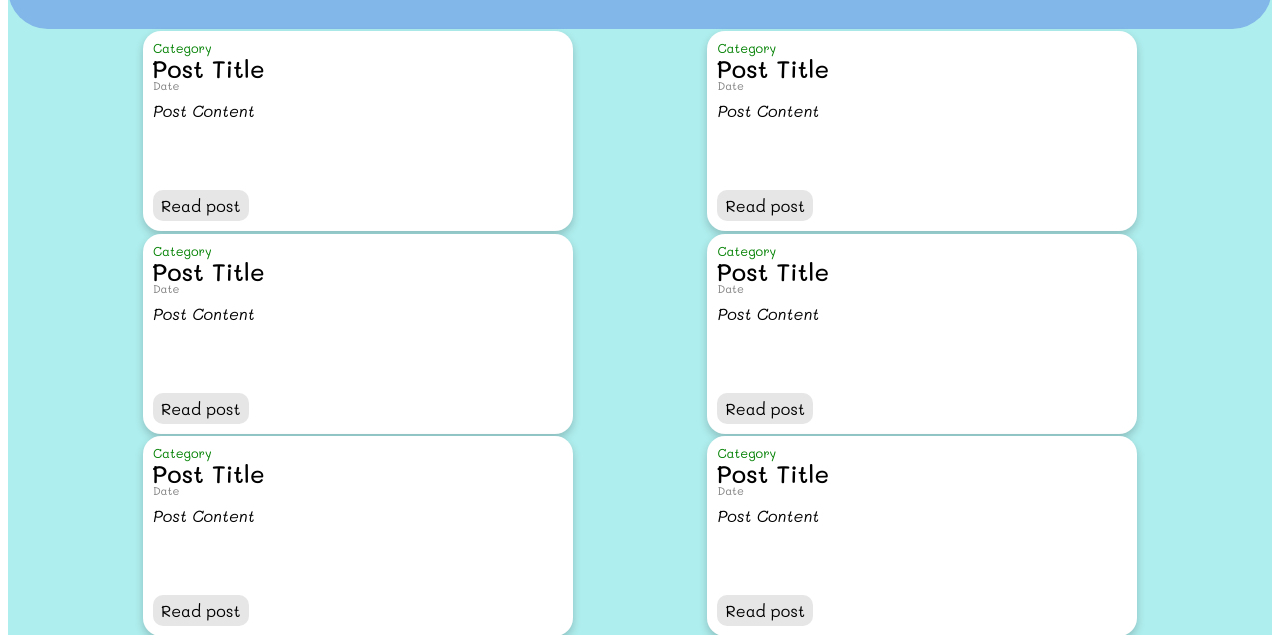
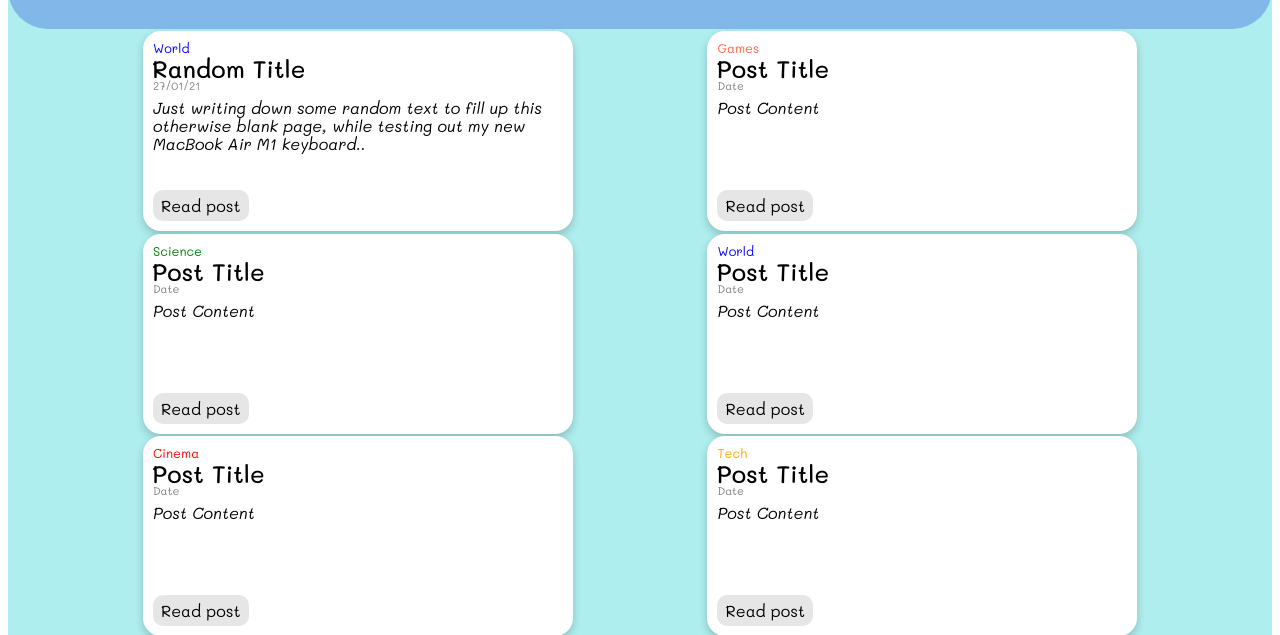
Before and after one commit to Piggun/Blog-project, a plain HTML site: page index.html in a window 1280 px wide. Shown: the part 105-740 px from the top of the page. Drawn offline with nearby package versions, Linux system fonts and the light colour scheme.

Commit message:
Added different categories to home page

```diff
--- a/css/content.css
+++ b/css/content.css
@@ -39,8 +39,32 @@
 
 
 .category{
-    color: green;
     font-size: 0.8em;
+}
+
+
+#world{
+    color: blue;
+}
+
+
+#games{
+    color:tomato;
+}
+
+
+#science{
+    color:green;
+}
+
+
+#cinema{
+    color:red;
+}
+
+
+#tech{
+    color:orange;
 }
 
 
@@ -62,9 +86,10 @@
 
 
 .postContent{
-    margin-top: 5px;
+    margin-top: 1px;
     font-style: italic;
     font-size: 1em;
+    line-height: 18px;
 }
 
 
--- a/css/postOne-style.css
+++ b/css/postOne-style.css
@@ -35,7 +35,7 @@ body{
     grid-auto-rows: minmax(50px, auto) 1fr;
     padding: 10px;
     grid-gap: 30px;
-    width: 180px;
+    width: 25vw;
 }
 
 
@@ -102,6 +102,7 @@ article p{
     border-radius: 10px;
     /* float: right; */
     transition: 0.3s;
+    box-shadow: 0 4px 8px 0 rgba(0, 0, 0, 0.2) ;
 }
 
 
--- a/index.html
+++ b/index.html
@@ -18,23 +18,23 @@
             </div>
             <div class="content box">
                 <div class="card box">
-                    <div class="category">
-                        Category
+                    <div class="category" id="world">
+                        World
                     </div>
                     <h2 class="postTitle">
-                        Post Title
+                        Random Title
                     </h2>
                     <p class="date">
-                        Date
+                        27/01/21
                     </p>
                     <p class="postContent">
-                        Post Content
+                        Just writing down some random text to fill up this otherwise blank page, while testing out my new MacBook Air M1 keyboard..
                     </p>
                     <a class="cntReading" href="postOne.html">Read post</a>
                 </div>
                 <div class="card box">
-                    <div class="category">
-                        Category
+                    <div class="category" id="games">
+                        Games
                     </div>
                     <h2 class="postTitle">
                         Post Title
@@ -48,8 +48,8 @@
                     <a class="cntReading" href="">Read post</a>
                 </div>
                 <div class="card box">
-                    <div class="category">
-                        Category
+                    <div class="category" id="science">
+                        Science
                     </div>
                     <h2 class="postTitle">
                         Post Title
@@ -63,8 +63,8 @@
                     <a class="cntReading" href="">Read post</a>
                 </div>
                 <div class="card box">
-                    <div class="category">
-                        Category
+                    <div class="category" id="world">
+                        World
                     </div>
                     <h2 class="postTitle">
                         Post Title
@@ -78,8 +78,8 @@
                     <a class="cntReading" href="">Read post</a>
                 </div>
                 <div class="card box">
-                    <div class="category">
-                        Category
+                    <div class="category" id="cinema">
+                        Cinema
                     </div>
                     <h2 class="postTitle">
                         Post Title
@@ -93,8 +93,8 @@
                     <a class="cntReading" href="">Read post</a>
                 </div>
                 <div class="card box">
-                    <div class="category">
-                        Category
+                    <div class="category" id="tech">
+                        Tech
                     </div>
                     <h2 class="postTitle">
                         Post Title
```
Also changed, not shown: postOne.html (indentation only).
